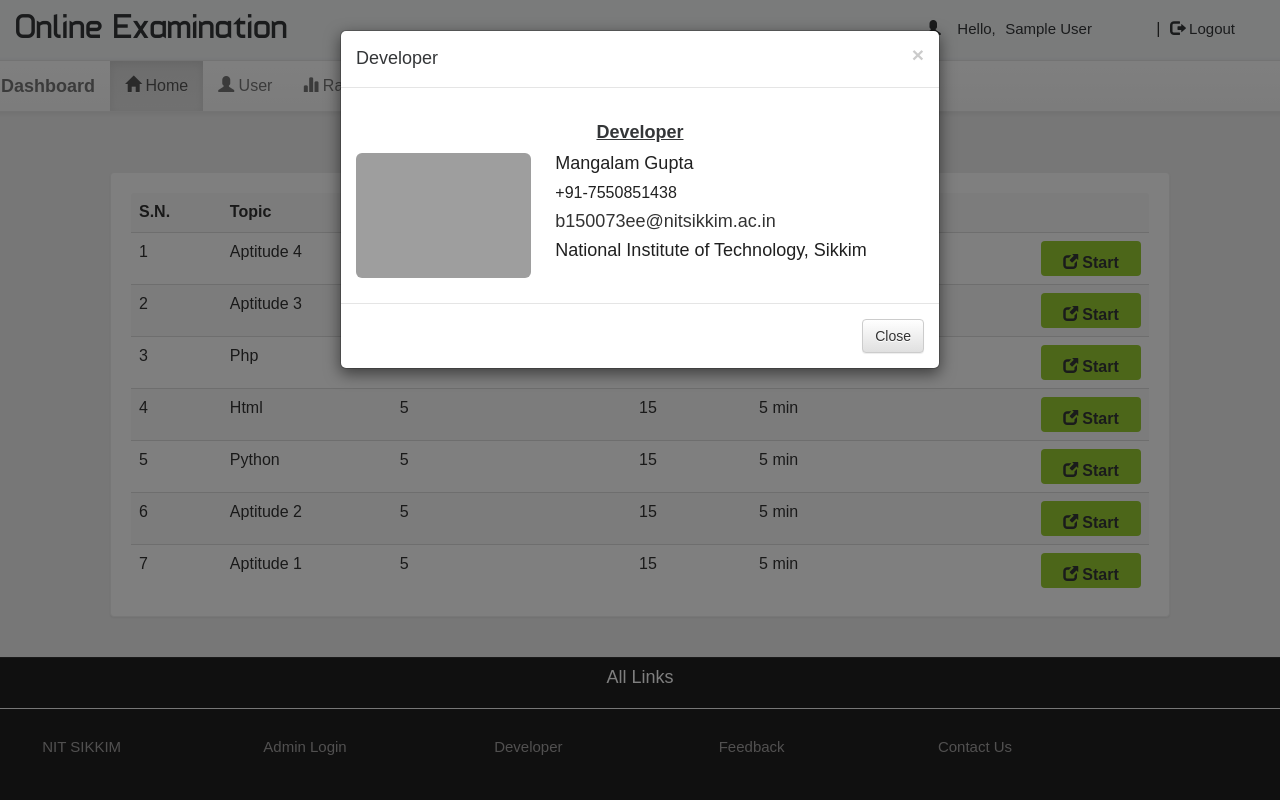
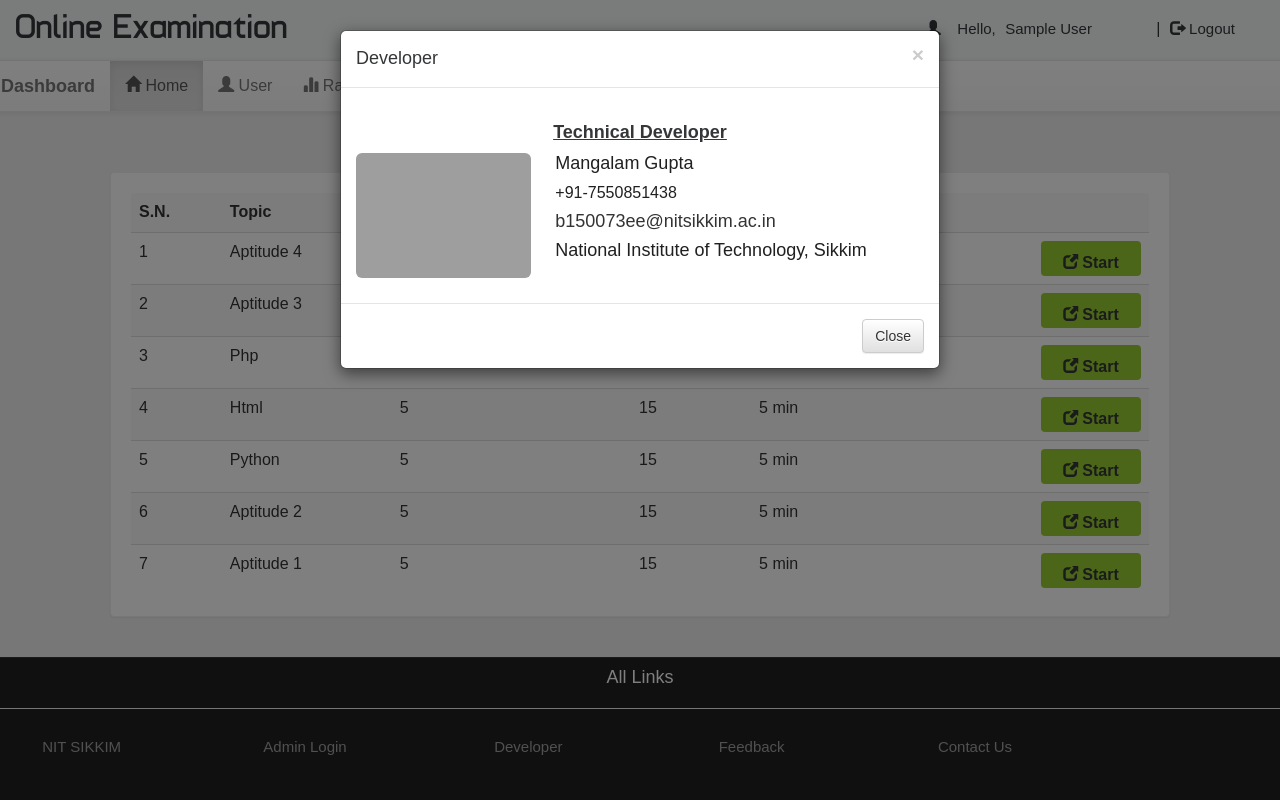
Before and after one commit to mangalam-gupta/online-examination-system, a PHP site: page /dash.php in a window 1280 px wide, after a click on "Developer". Run offline with PHP 8.4, Linux system fonts and the light colour scheme; the visitor is signed in with stand-in values (Sample User, id 1); data comes from the database, SQL or seed files in the repository; some web fonts are replaced; grey boxes are pictures that could not be loaded.

Commit message:
Update dash.php

```diff
--- a/dash.php
+++ b/dash.php
@@ -478,7 +478,7 @@ echo '</table></div>';}
 				<div class="modal-body">
 					<p>
 						<div class="row">
-						<h4 style="color:#343638" align="center"><b><u>Developer</u></b></h4>
+						<h4 style="color:#343638" align="center"><b><u>Technical Developer</u></b></h4>
 							<div class="col-md-4">
 							<a href="https://www.facebook.com/mangalam.gupta.1" target="_blank" title="Mangalam Gupta">
 							<img src="image/mangalam.jpg" height=125 width=175 alt="Mangalam Gupta" class="img-rounded">
```
